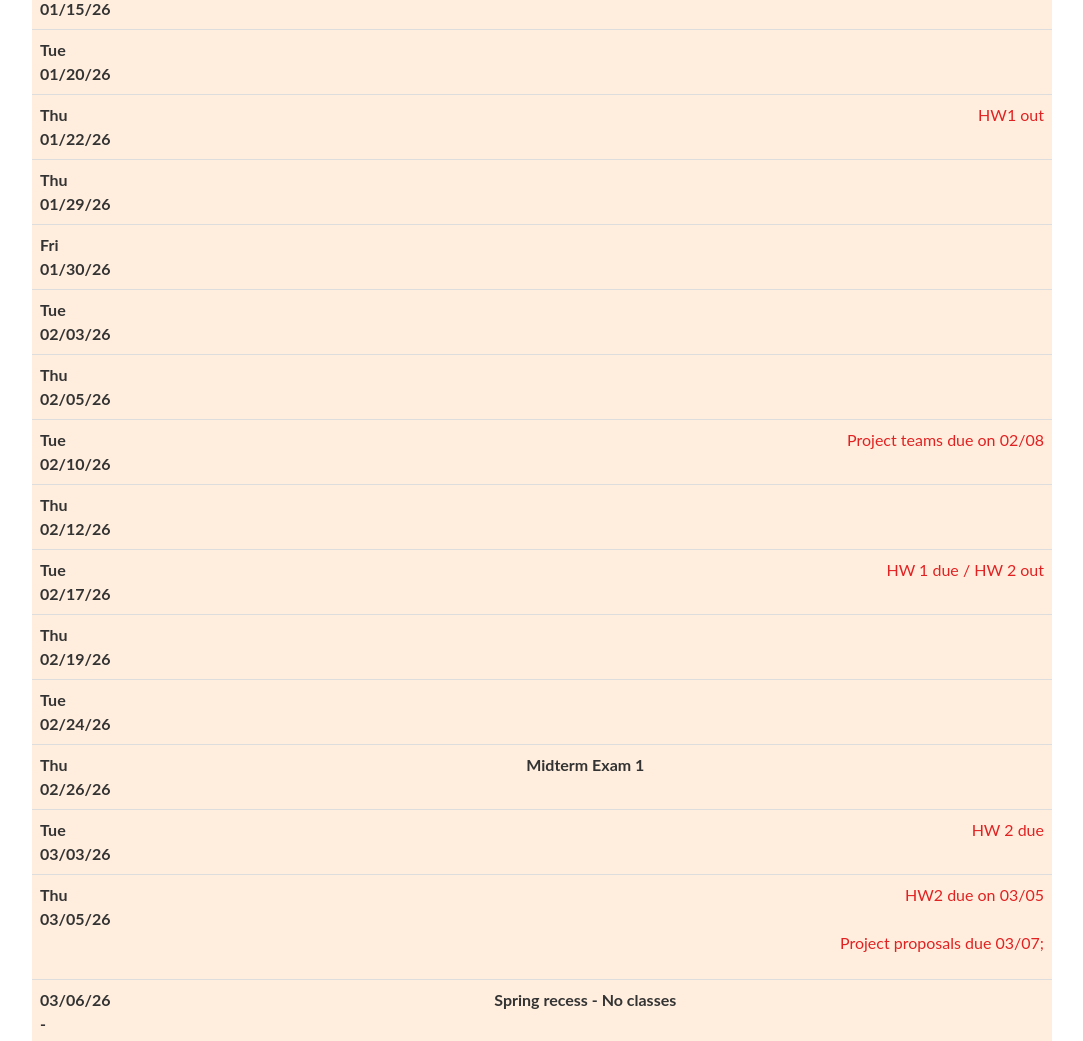
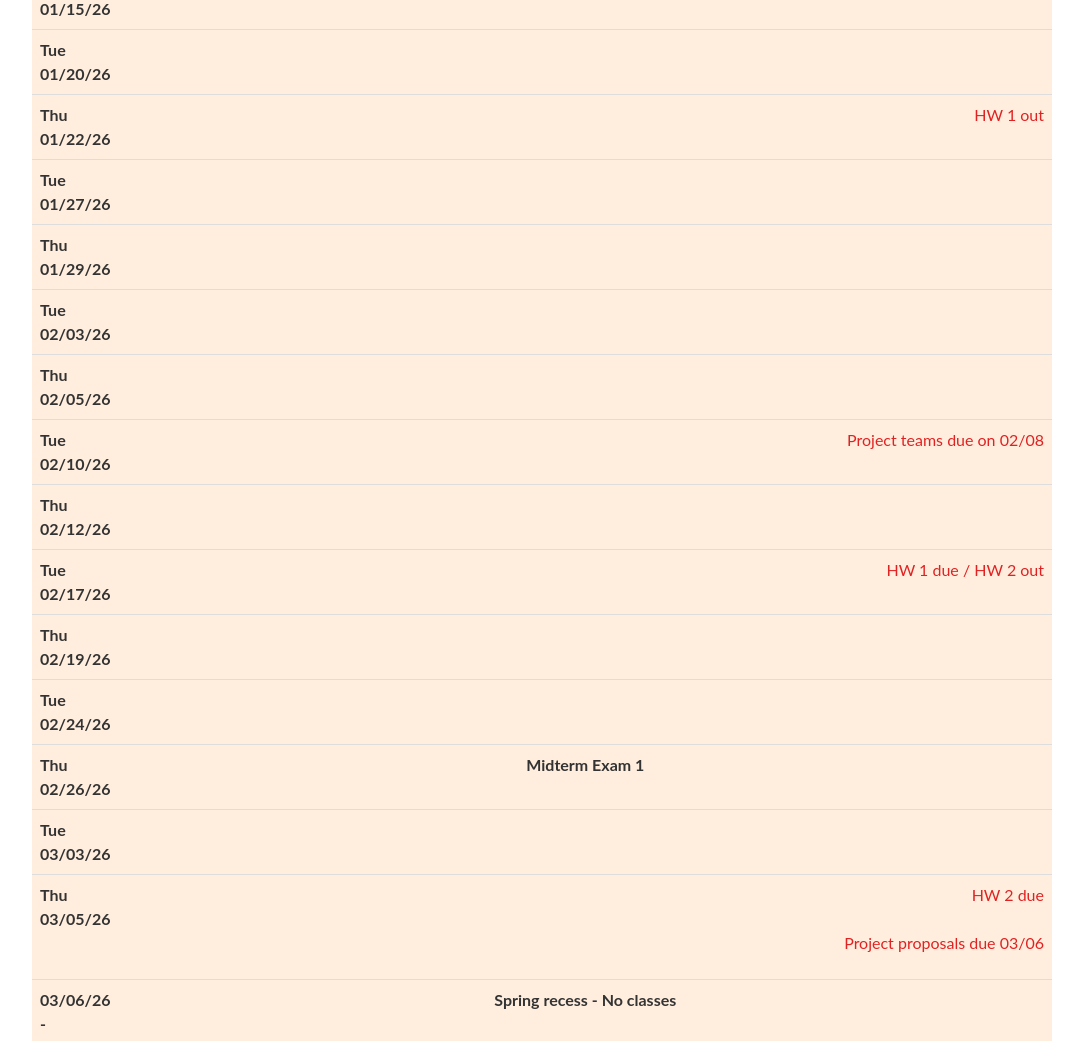
Before and after one commit to yale-nlp/cpsc4770, a Jekyll site: the page built from _pages/lectures.md, in a window 1280 px wide and 1400 px high. Shown: the part 340-1381 px from the top of the window, without its empty margins (98-1181 px from the left). Built offline with Jekyll 4.4.1, drawn with Linux system fonts in a browser that asks for light colours; nearby versions of some CDN libraries; comment, search, counter and statistics services are not loaded.

Commit message:
Minor edits to course site

```diff
--- a/_data/lectures.yml
+++ b/_data/lectures.yml
@@ -40,9 +40,9 @@
     - Jurafsky & Martin Chapter 6
     - Distributed Representation of Words and Phrases and their Compositionality (Mikolov et al., 2013) <a href="https://arxiv.org/pdf/1310.4546.pdf" target="_blank">[link]</a>
   optional:
-  logistics: HW1 out
+  logistics: HW 1 out
 
-- date: Thu 01/29/26
+- date: Tue 01/27/26
   lecturer:
   title:
     - N-Gram Language Models
@@ -53,7 +53,7 @@
   optional:
   logistics:
 
-- date: Fri 01/30/26
+- date: Thu 01/29/26
   lecturer:
     - Arman
   title:
@@ -178,7 +178,7 @@
     - "Guest Lecture 1: TBD"
   readings:
   optional:
-  logistics: HW 2 due
+  logistics:
 
 - date: Thu 03/05/26
   lecturer:
@@ -193,7 +193,7 @@
     - Are Emergent Abilities of Large Language Models a Mirage? (Sha et al., 2023) <a href="https://arxiv.org/pdf/2304.15004.pdf" target="_blank">[link]</a>
     - Emergent Abilities of Large Language Models (Wei et al., 2022) <a href="https://arxiv.org/abs/2206.07682" target="_blank">[link]</a>
   optional:
-  logistics: HW2 due on 03/05 <br/><br/> Project proposals due 03/07;
+  logistics: HW 2 due <br/><br/> Project proposals due 03/06
 
 - date: 03/06/26 - 03/22/26
   title: >
```
